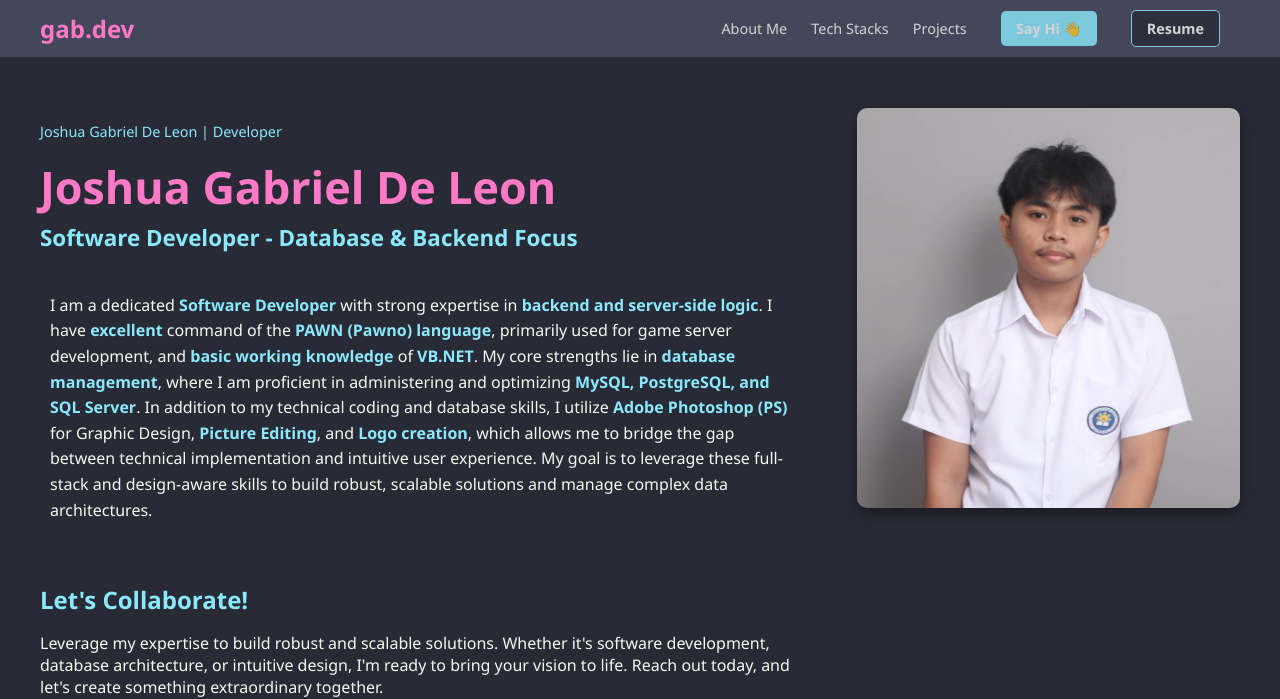
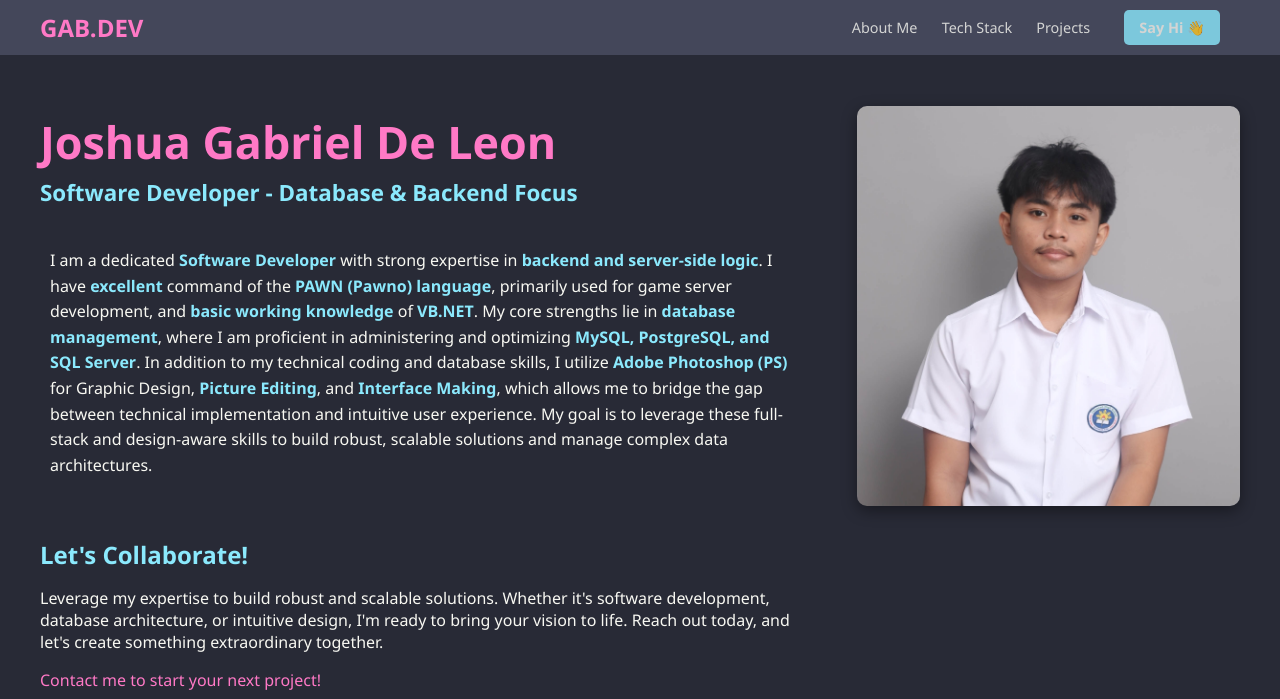
Before and after one commit to astronutwss/gab.dev, a plain HTML site: page index.html in a window 1280 px wide. Shown: the top 699 px of the page. Drawn offline with Linux system fonts and the light colour scheme.

Commit message:
Add files via upload

```diff
--- a/index.html
+++ b/index.html
@@ -10,10 +10,10 @@
 <body>
 
     <header class="navigation">
-        <a href="#about-section" class="logo">gab.dev</a>
+        <a href="#about-section" class="logo">GAB.DEV</a>
         <nav class="nav-links">
             <a href="#about-section">About Me</a>
-            <a href="#tech-stacks">Tech Stacks</a>
+            <a href="#tech-stacks">Tech Stack</a>
             <a href="#projects-section">Projects</a>
 
             <a
@@ -23,19 +23,16 @@
                 Say Hi 👋
             </a>
 
-            <a href="#" target="_blank" class="resume-btn">Resume</a>
-
-        </nav>
+            </nav>
     </header>
 
     <section class="about-section" id="about-section">
         <div class="bio-container">
-            <p>Joshua Gabriel De Leon | Developer</p>
             <h1>Joshua Gabriel De Leon</h1>
             <h2>Software Developer - Database & Backend Focus</h2>
 
             <p class="summary">
-                I am a dedicated <strong>Software Developer</strong> with strong expertise in <strong>backend and server-side logic</strong>. I have <strong>excellent</strong> command of the <strong>PAWN (Pawno) language</strong>, primarily used for game server development, and <strong>basic working knowledge</strong> of <strong>VB.NET</strong>. My core strengths lie in <strong>database management</strong>, where I am proficient in administering and optimizing <strong>MySQL, PostgreSQL, and SQL Server</strong>. In addition to my technical coding and database skills, I utilize <strong>Adobe Photoshop (PS)</strong> for Graphic Design, <strong>Picture Editing</strong>, and <strong>Logo creation</strong>, which allows me to bridge the gap between technical implementation and intuitive user experience. My goal is to leverage these full-stack and design-aware skills to build robust, scalable solutions and manage complex data architectures.
+                I am a dedicated <strong>Software Developer</strong> with strong expertise in <strong>backend and server-side logic</strong>. I have <strong>excellent</strong> command of the <strong>PAWN (Pawno) language</strong>, primarily used for game server development, and <strong>basic working knowledge</strong> of <strong>VB.NET</strong>. My core strengths lie in <strong>database management</strong>, where I am proficient in administering and optimizing <strong>MySQL, PostgreSQL, and SQL Server</strong>. In addition to my technical coding and database skills, I utilize <strong>Adobe Photoshop (PS)</strong> for Graphic Design, <strong>Picture Editing</strong>, and <strong>Interface Making</strong>, which allows me to bridge the gap between technical implementation and intuitive user experience. My goal is to leverage these full-stack and design-aware skills to build robust, scalable solutions and manage complex data architectures.
             </p>
 
             <h3>Let's Collaborate!</h3>
--- a/style.css
+++ b/style.css
@@ -48,7 +48,8 @@ body {
     opacity: 1;
 }
 
-.say-hi-btn, .resume-btn {
+/* Consolidated Button Styles (Only .say-hi-btn remains) */
+.say-hi-btn {
     padding: 8px 15px;
     margin-left: 10px;
     border: none;
@@ -59,17 +60,8 @@ body {
     display: inline-block;
     text-align: center;
     text-decoration: none;
-}
-
-.say-hi-btn {
     background-color: var(--color-accent-teal);
     color: var(--color-bg-primary);
-}
-
-.resume-btn {
-    background-color: var(--color-bg-primary);
-    color: var(--color-accent-teal);
-    border: 1px solid var(--color-accent-teal);
 }
 
 .about-section {
@@ -101,11 +93,6 @@ body {
     max-height: 400px;
     border-radius: 10px;
     box-shadow: 0 5px 15px rgba(0, 0, 0, 0.4);
-}
-
-.bio-container > p:first-child {
-    color: var(--color-accent-teal);
-    font-size: 0.9em;
 }
 
 .bio-container h1 {
@@ -345,6 +332,7 @@ body {
     margin-top: 15px;
 }
 
+/* --- FOOTER STYLES (FIXED) --- */
 footer {
     max-width: 100%;
     padding: 30px 40px;
@@ -354,10 +342,21 @@ footer {
     font-size: 0.9em;
     color: #a0a0a0;
     border-top: 1px solid #383A59;
+
+    display: flex;
+    flex-direction: column;
+    align-items: center;
 }
 
 footer p {
     margin-bottom: 10px;
+}
+
+.footer-contact {
+    display: flex;
+    justify-content: center;
+    align-items: center;
+    flex-wrap: wrap;
 }
 
 .footer-contact a {
```
